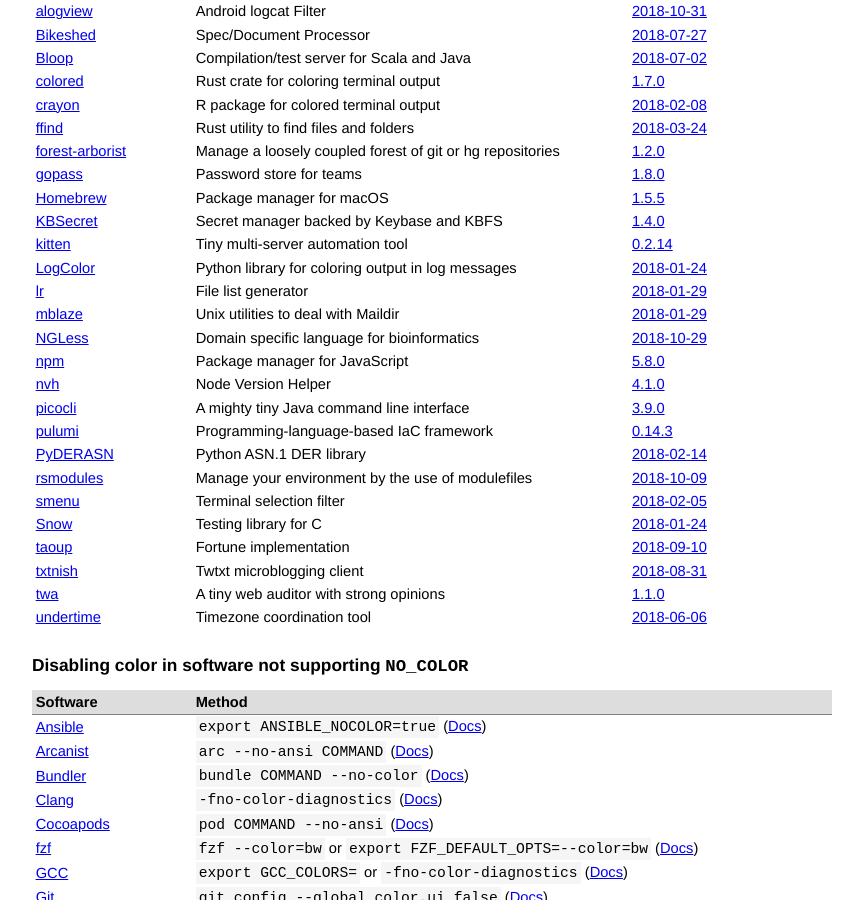
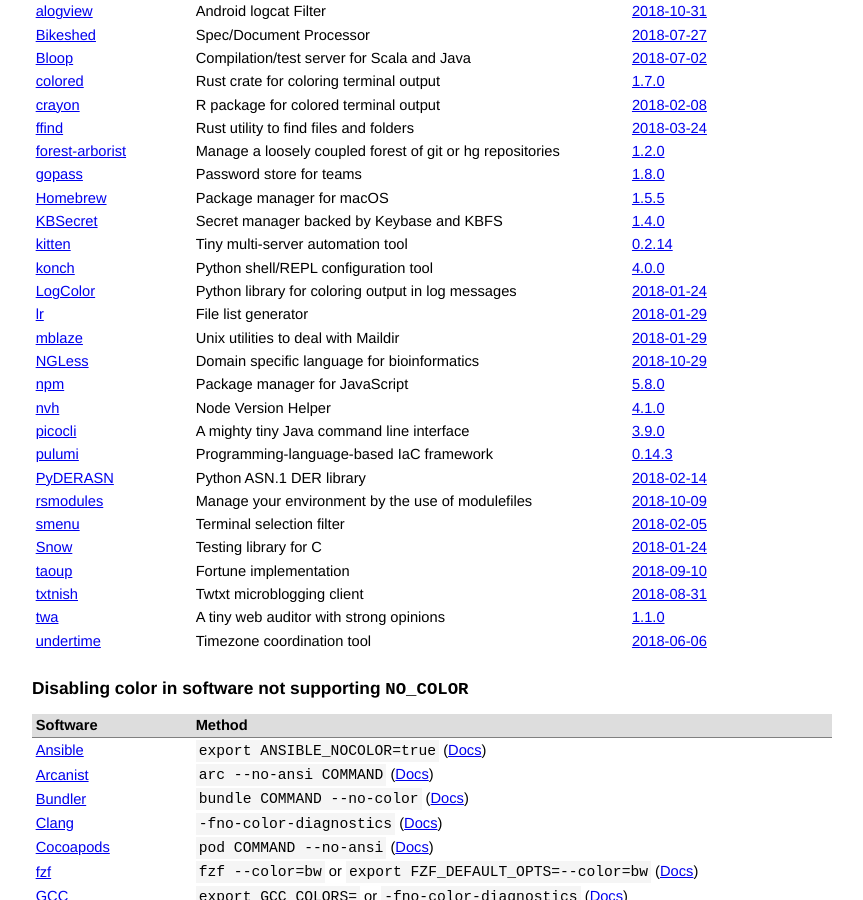
Before and after one commit to jcs/no_color, a Jekyll site: the page built from index.md, in a window 1280 px wide and 900 px high, scrolled down 458 px. Shown: the whole window, without its empty margins (208-1071 px from the left). Built offline with Jekyll 4.4.1, drawn with Linux system fonts in a browser that asks for light colours; our own code applies the rules of GitHub Pages for plain Markdown files.

Commit message:
Add konch

```diff
--- a/index.md
+++ b/index.md
@@ -48,6 +48,7 @@ and submit a pull request.
 | [Homebrew](https://brew.sh/) | Package manager for macOS | [1.5.5](https://github.com/Homebrew/brew/releases/tag/1.5.5) |
 | [KBSecret](https://kbsecret.github.io/) | Secret manager backed by Keybase and KBFS | [1.4.0](https://github.com/kbsecret/kbsecret/commit/d5296054d979a1b1ce07c1be78d56d3d29b62384) |
 | [kitten](https://github.com/hoffa/kitten) | Tiny multi-server automation tool | [0.2.14](https://github.com/hoffa/kitten/commit/88cb015f4ae021a1c00bfc4dc9506a8e14e51bb4) |
+| [konch](https://github.com/sloria/konch) | Python shell/REPL configuration tool | [4.0.0](https://github.com/sloria/konch/blob/master/CHANGELOG.rst#400-2019-01-19) |
 | [LogColor](https://github.com/induane/logcolor) | Python library for coloring output in log messages | [2018-01-24](https://github.com/induane/logcolor/commit/0092b0af2a1506eee2b0ca028b1cf51f78fc91fa) |
 | [lr](https://github.com/chneukirchen/lr) | File list generator | [2018-01-29](https://github.com/chneukirchen/lr/commit/8f0ac7c8abb4e0830d6cf72bbbd5f38c44b4266d) |
 | [mblaze](https://github.com/chneukirchen/mblaze) | Unix utilities to deal with Maildir | [2018-01-29](https://github.com/chneukirchen/mblaze/commit/4014f03afe6d624ba1c6bdde6551b4996ba31fe5) |
```
